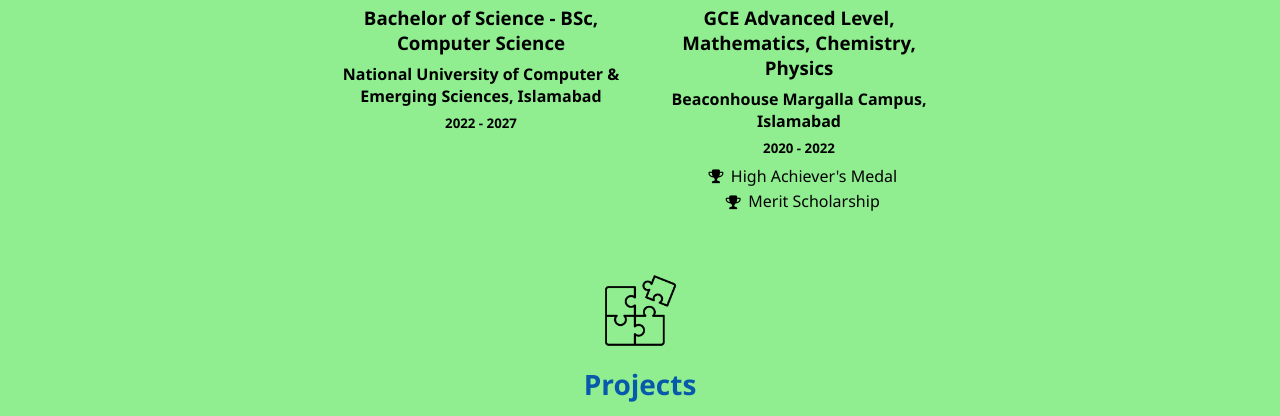
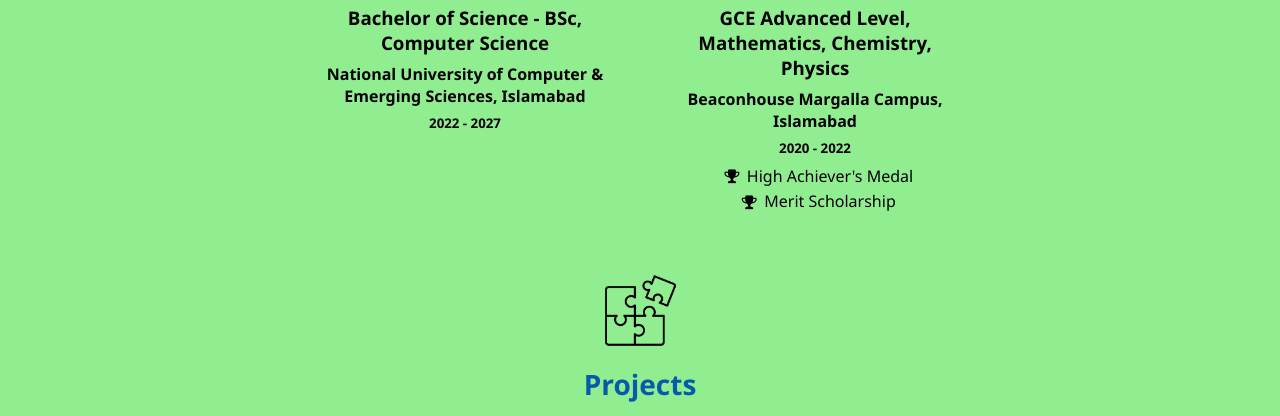
Before and after one commit to saadahmed1084/saadahmed1084.github.io, a plain HTML site: page index.html in a window 1280 px wide. Shown: the part 1238-1654 px from the top of the page. Drawn offline with Linux system fonts and the light colour scheme.

Commit message:
Update style.css
added gap in education

```diff
--- a/style.css
+++ b/style.css
@@ -127,7 +127,7 @@ section {
   padding: 8px;
 }
 
-#projects .row { gap: 2rem; }
+#projects .row, #education .row { gap: 2rem; }
 #volunteering .row { gap: 1rem; }
 
 .column { /* flex-item */
```
